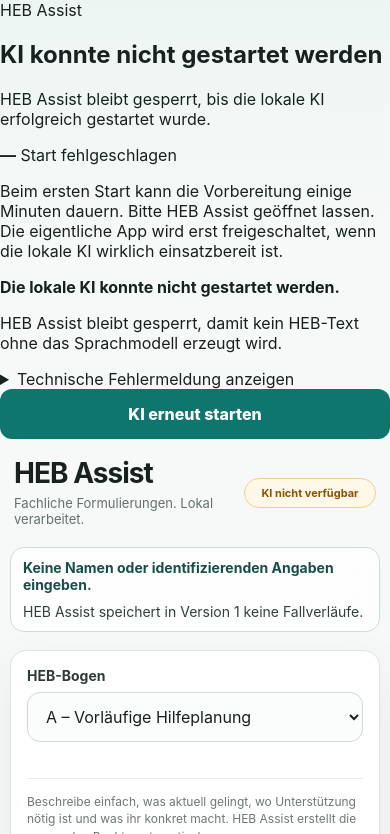
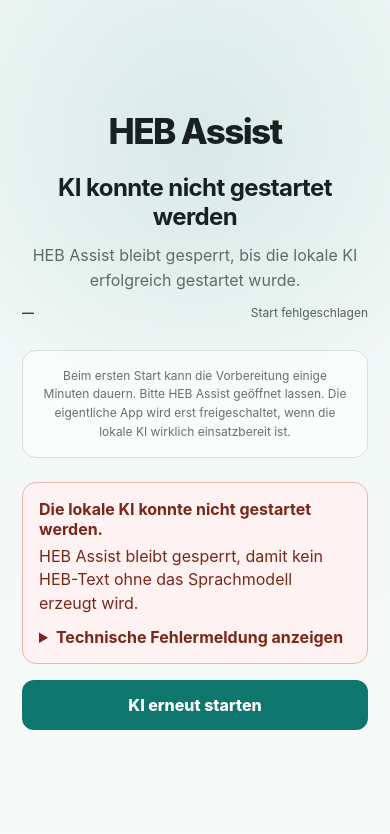
Before and after one commit to ys2mm422yb-max/HEB-Assist, a plain HTML site: page index.html in a window 390 px wide. Shown: the top 834 px of the page. Drawn offline with Linux system fonts and the light colour scheme.

Commit message:
Style dedicated full-screen AI loader

```diff
--- a/styles.css
+++ b/styles.css
@@ -21,6 +21,8 @@
   background: linear-gradient(180deg, #edf5f3 0, #f7f9f8 260px, #f4f7f6 100%);
 }
 
+body.startup-locked { overflow: hidden; }
+
 button, select, textarea, input { font: inherit; }
 button { cursor: pointer; }
 
@@ -35,6 +37,130 @@
   white-space: nowrap;
   border: 0;
 }
+
+.startup-gate {
+  position: fixed;
+  inset: 0;
+  z-index: 9999;
+  display: grid;
+  place-items: center;
+  overflow: auto;
+  padding: max(28px, env(safe-area-inset-top)) 24px max(28px, env(safe-area-inset-bottom));
+  background:
+    radial-gradient(circle at 50% 18%, rgba(15, 118, 110, .10), transparent 38%),
+    linear-gradient(180deg, #edf6f4 0%, #f7faf9 100%);
+  opacity: 1;
+  visibility: visible;
+  transition: opacity .18s ease, visibility .18s ease;
+}
+
+.startup-gate-hidden {
+  opacity: 0;
+  visibility: hidden;
+  pointer-events: none;
+}
+
+.startup-card {
+  width: min(520px, 100%);
+  text-align: center;
+}
+
+.startup-brand {
+  margin-bottom: 28px;
+  color: #17211f;
+  font-size: clamp(34px, 9vw, 52px);
+  font-weight: 850;
+  letter-spacing: -.045em;
+  line-height: 1;
+}
+
+.startup-card h1 {
+  margin: 0;
+  font-size: clamp(24px, 6vw, 34px);
+  letter-spacing: -.025em;
+}
+
+.startup-card > p {
+  margin: 12px auto 0;
+  max-width: 460px;
+  color: #5e6c68;
+  line-height: 1.55;
+}
+
+.startup-progress-track {
+  width: 100%;
+  height: 10px;
+  overflow: hidden;
+  margin-top: 34px;
+  border-radius: 999px;
+  background: #dfeae7;
+  box-shadow: inset 0 1px 2px rgba(23, 33, 31, .05);
+}
+
+.startup-progress-bar {
+  width: 3%;
+  height: 100%;
+  border-radius: inherit;
+  background: var(--accent);
+  transition: width .2s ease;
+}
+
+.startup-progress-meta {
+  display: flex;
+  justify-content: space-between;
+  gap: 14px;
+  margin-top: 12px;
+  color: #52615d;
+  font-size: 13px;
+  text-align: left;
+}
+
+.startup-progress-meta strong {
+  flex: 0 0 auto;
+  color: #174f49;
+}
+
+.startup-progress-meta span {
+  text-align: right;
+}
+
+.startup-note {
+  margin-top: 30px !important;
+  padding: 16px 18px;
+  border: 1px solid #d5e3df;
+  border-radius: 14px;
+  background: rgba(255, 255, 255, .68);
+  color: #64716e !important;
+  font-size: 13px;
+}
+
+.startup-error {
+  margin-top: 24px;
+  padding: 16px;
+  border: 1px solid #efb2ad;
+  border-radius: 14px;
+  background: var(--danger-soft);
+  color: #7a271a;
+  text-align: left;
+}
+
+.startup-error > strong { display: block; margin-bottom: 6px; }
+.startup-error p { margin: 0 0 12px; line-height: 1.45; }
+.startup-error summary { cursor: pointer; font-weight: 750; }
+.startup-error code {
+  display: block;
+  max-height: 160px;
+  overflow: auto;
+  margin-top: 10px;
+  padding: 10px;
+  border-radius: 8px;
+  background: rgba(255,255,255,.72);
+  white-space: pre-wrap;
+  overflow-wrap: anywhere;
+  font-size: 12px;
+}
+
+.startup-retry { margin-top: 16px; }
 
 .app-shell {
   width: min(1180px, calc(100% - 32px));
@@ -406,6 +532,10 @@
 }
 
 @media (max-width: 500px) {
+  .startup-gate { padding-left: 22px; padding-right: 22px; }
+  .startup-brand { margin-bottom: 24px; }
+  .startup-progress-meta { font-size: 12px; }
+  .startup-note { font-size: 12px; }
   .topbar { gap: 10px; }
   .status-badge { padding: 7px 9px; font-size: 11px; }
   .ai-status-strip { padding: 10px 11px; }
```
